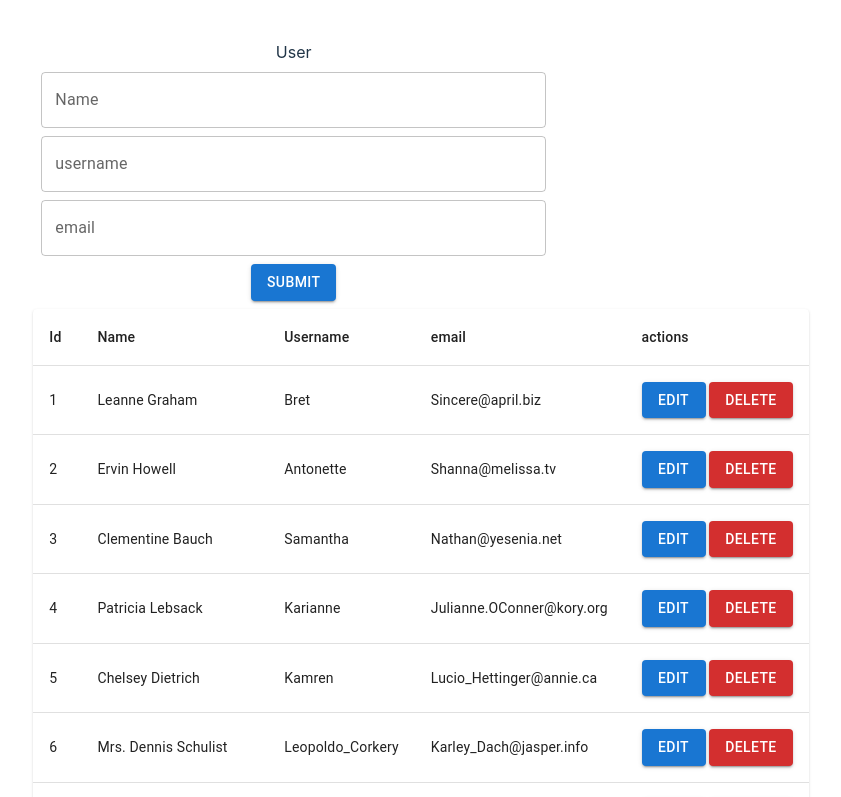
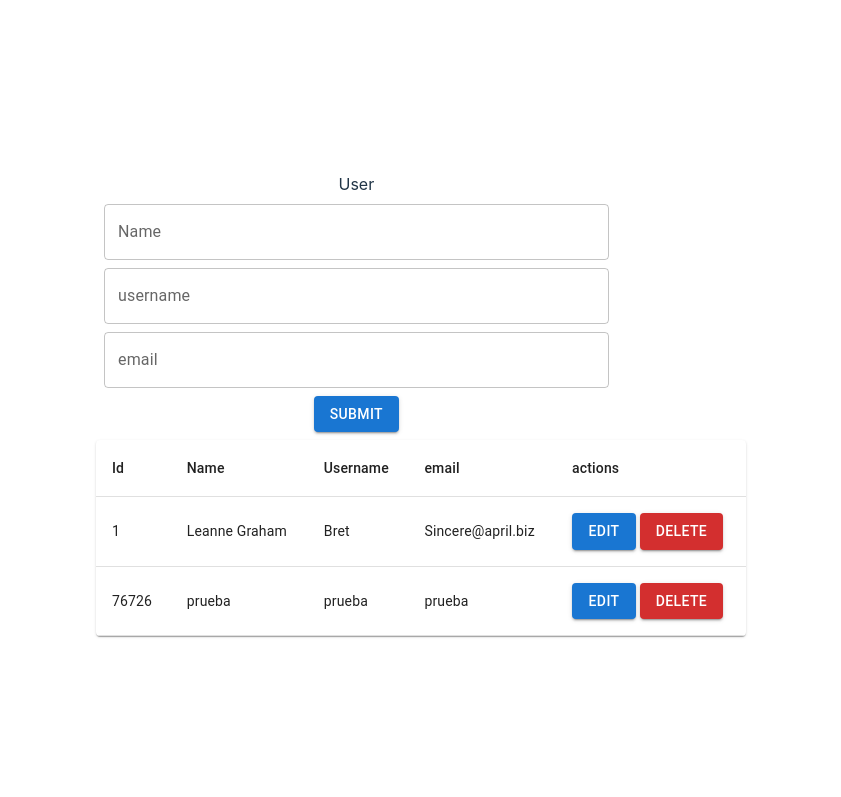
Before and after one commit to leobusar/icesi-2023b-webp-react, a React (Vite) app: page /persons in a window 1280 px wide. Shown: the top 797 px of the page, without its empty margins (219-1060 px from the left). Built offline with nearby package versions, Linux system fonts and the light colour scheme; data requests are answered from the project's data file.

Commit message:
add axios and json-server

```diff
--- /dev/null
+++ b/api/server.json
@@ -0,0 +1,16 @@
+{
+  "person": [
+    {
+      "id": 1,
+      "name": "Leanne Graham",
+      "username": "Bret",
+      "email": "Sincere@april.biz"
+    },
+    {
+      "id": 76726,
+      "name": "prueba",
+      "username": "prueba",
+      "email": "prueba"
+    }
+  ]
+}
--- a/package.json
+++ b/package.json
@@ -7,12 +7,15 @@
     "dev": "vite",
     "build": "vite build",
     "lint": "eslint . --ext js,jsx --report-unused-disable-directives --max-warnings 0",
-    "preview": "vite preview"
+    "preview": "vite preview",
+    "api": "json-server  --watch  api/server.json"
   },
   "dependencies": {
     "@emotion/react": "^11.11.1",
     "@emotion/styled": "^11.11.0",
     "@mui/material": "^5.14.4",
+    "axios": "^1.5.0",
+    "json-server": "^0.17.3",
     "react": "^18.2.0",
     "react-dom": "^18.2.0"
   },
--- /dev/null
+++ b/src/config/axios.js
@@ -0,0 +1,5 @@
+import axios from "axios";
+
+const instance =  axios.create({baseURL: "http://localhost:3000"})
+
+export default instance
--- a/src/pages/PersonList.jsx
+++ b/src/pages/PersonList.jsx
@@ -1,12 +1,25 @@
-import personList from  '../data/person.json'
-import { useState } from 'react';
+//import personList from  '../data/person.json'
+import { useEffect, useState } from 'react';
 import { TableContainer, Table, TableHead, TableRow, TableCell, TableBody,Paper } from '@mui/material';
 import PersonRow from '../components/PersonRow';
 import PersonForm from '../components/PersonForm';
+import axios from "../config/axios";
+
 
 function PersonList() {
-  const [persons, setPersons] = useState(personList);
-  const [personEdit, setPersonEdit] = useState({})
+  const [persons, setPersons] = useState([]);
+  const [personEdit, setPersonEdit] = useState({id: ""})
+
+  const getPersons = async () => {
+    try {
+      const response = await axios.get("/person")
+      setPersons(response.data)
+    }catch (e) {
+      console.log(e)
+    }
+  };
+
+  useEffect(()=> {getPersons()},[])
 
   const renderPersons = () => {
     return persons.map((person) =>
@@ -14,17 +27,26 @@ function PersonList() {
     )
   }
 
-  const  addPerson = (person) => {
+  const  addPerson = async (person) => {
      console.log(person)
-     let personsTmp = [...persons]
+    // let personsTmp = [...persons]
      if (person.id ==""){
-       person.id= Math.floor(Math.random()*100000)
-       personsTmp.push(person)
+       person.id= Math.floor(Math.random()*100000);
+      //  axios.post("/person", person).then( () =>
+      //     {getPersons()}
+      //  );
+      const res = await axios.post("/person", person)
+      if(res.status === 201)
+          getPersons()
+       //personsTmp.push(person)
      }else{
-       let index = personsTmp.findIndex((p)=>person.id===p.id)
-       personsTmp[index] = person
+      //  let index = personsTmp.findIndex((p)=>person.id===p.id)
+      //  personsTmp[index] = person
+      const res = await axios.put("/person/"+person.id, person)
+      if(res.status === 200)
+          getPersons()
      }
-     setPersons(personsTmp)
+     //setPersons(personsTmp)
   }
 
   const delPerson = (id) => {
```
Also changed, not shown: 1 other file (tests, documents, lock files or other folders).
